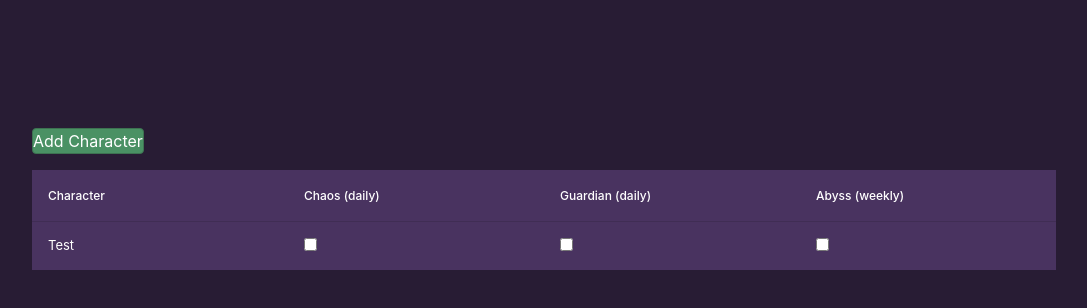
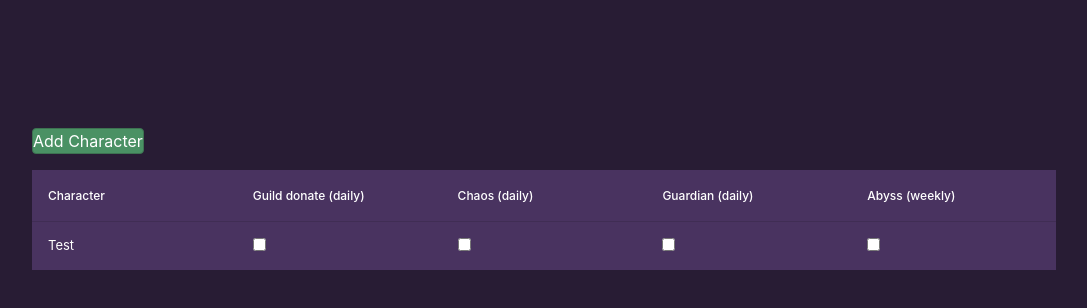
Before and after one commit to stornquist/lost-ark-tracker, a React (Create React App) app: page / in a window 1280 px wide. Shown: the top 308 px of the page, without its empty margins (96-1183 px from the left). Built offline with nearby package versions, Linux system fonts and the light colour scheme.

Commit message:
add guild donate as default

```diff
--- a/src/App.js
+++ b/src/App.js
@@ -7,6 +7,7 @@ function App() {
       id: 1,
       name: 'Test',
       tasks: {
+        'guild donate': { type: 'daily', completed: false },
         chaos: { type: 'daily', completed: false },
         guardian: { type: 'daily', completed: false },
         abyss: { type: 'weekly', completed: false },
```
